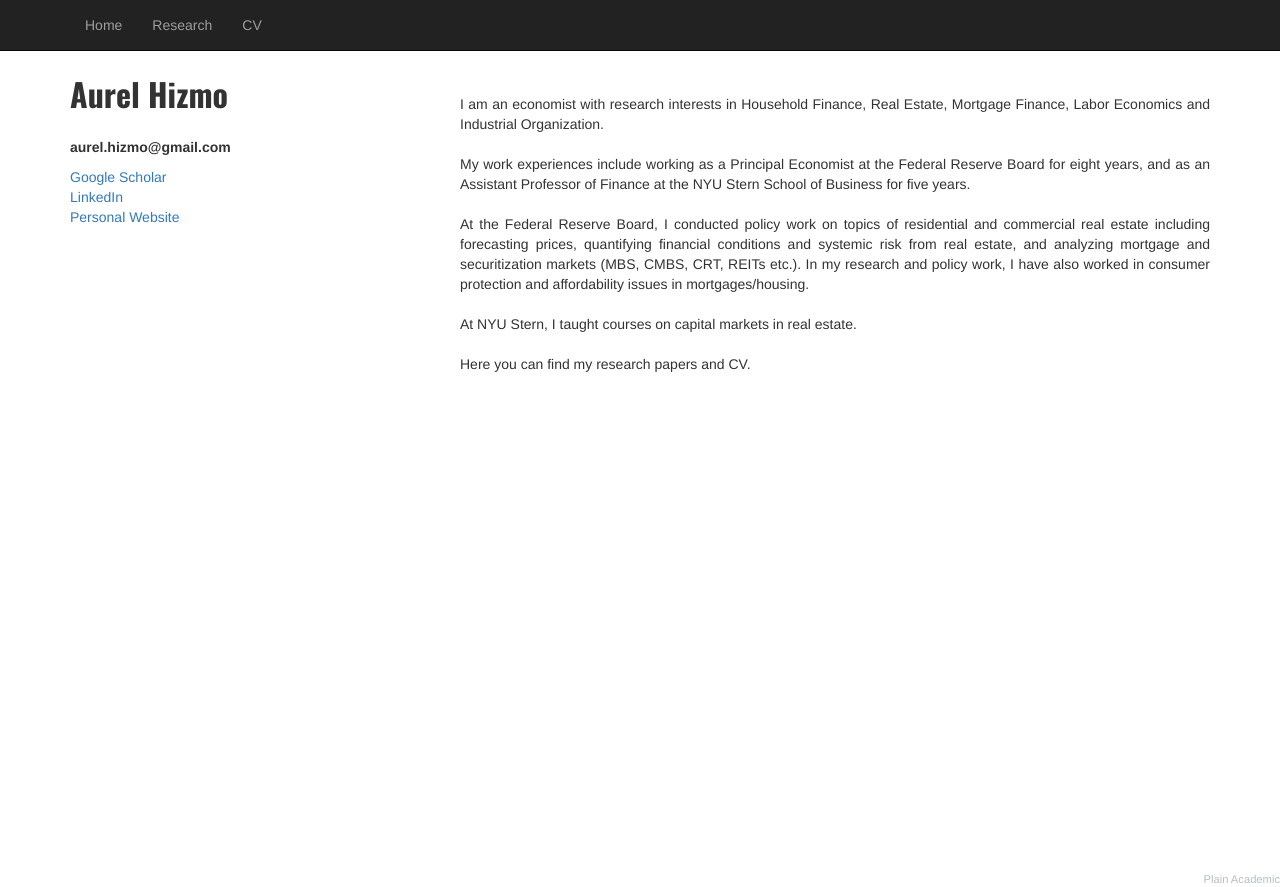
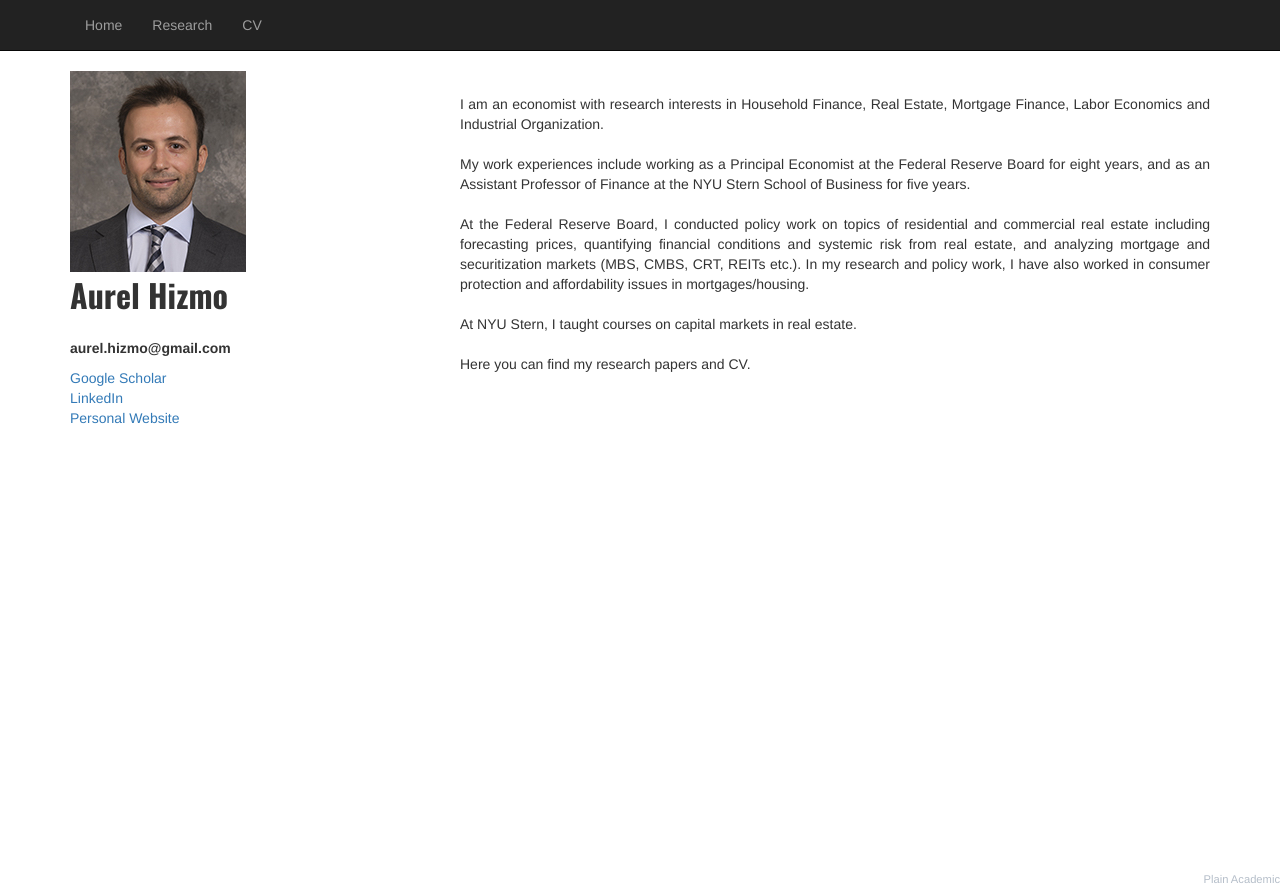
Before and after one commit to aurelhizmo/aurelhizmo, a plain HTML site: page index.html in a window 1280 px wide. Drawn offline with nearby package versions, Linux system fonts and the light colour scheme.

Commit message:
Update index.html

```diff
--- a/index.html
+++ b/index.html
@@ -51,7 +51,7 @@
         <div class="row">
             <!-- Contact Info on the Sidebar -->
             <div class="col-md-4">
-            <img class="img-responsive" src="aurel-hizmo.jpg" alt="">
+            <img class="img-responsive" src="img/aurel-hizmo.jpg" alt="">
                 <div style="font-family: 'Oswald', sans-serif; font-size: 32px;"><b>Aurel Hizmo</b></div><br>
                 <p><b>aurel.hizmo@gmail.com</b><br>
                 </p>
```
